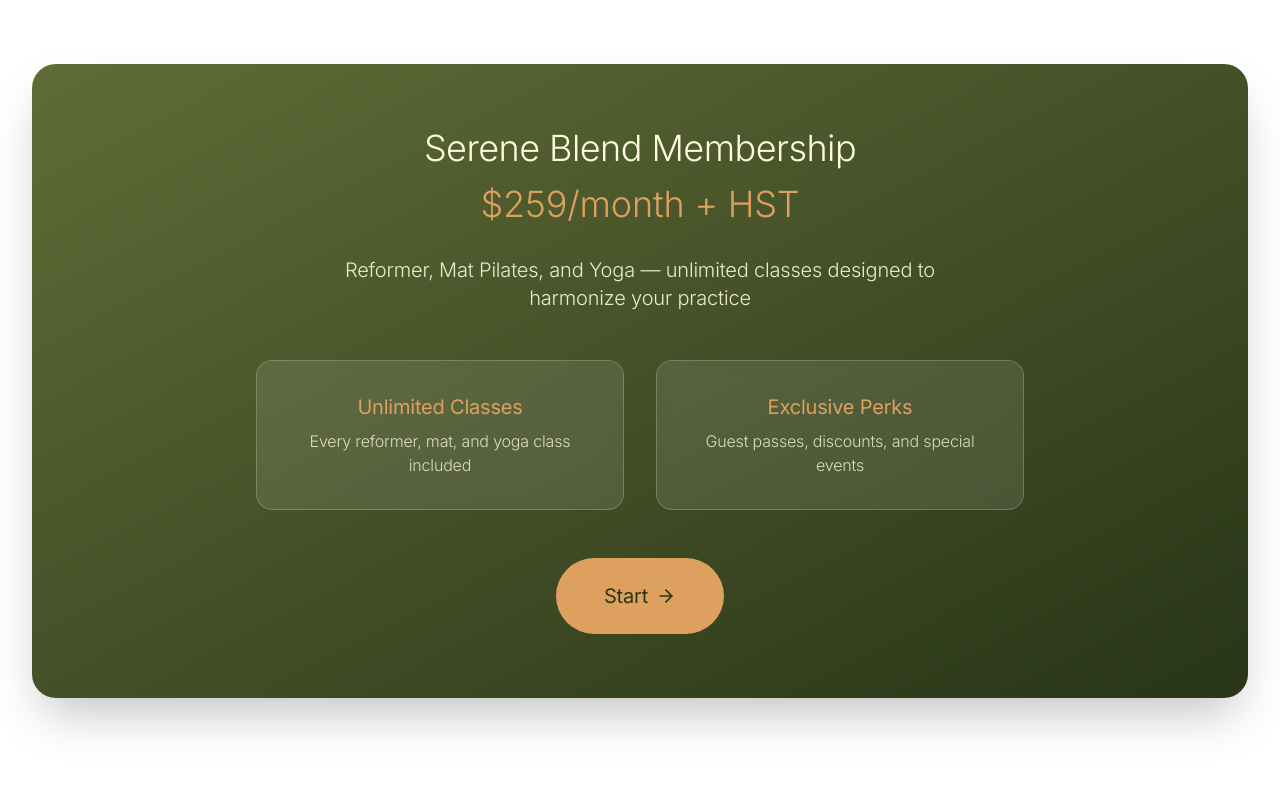
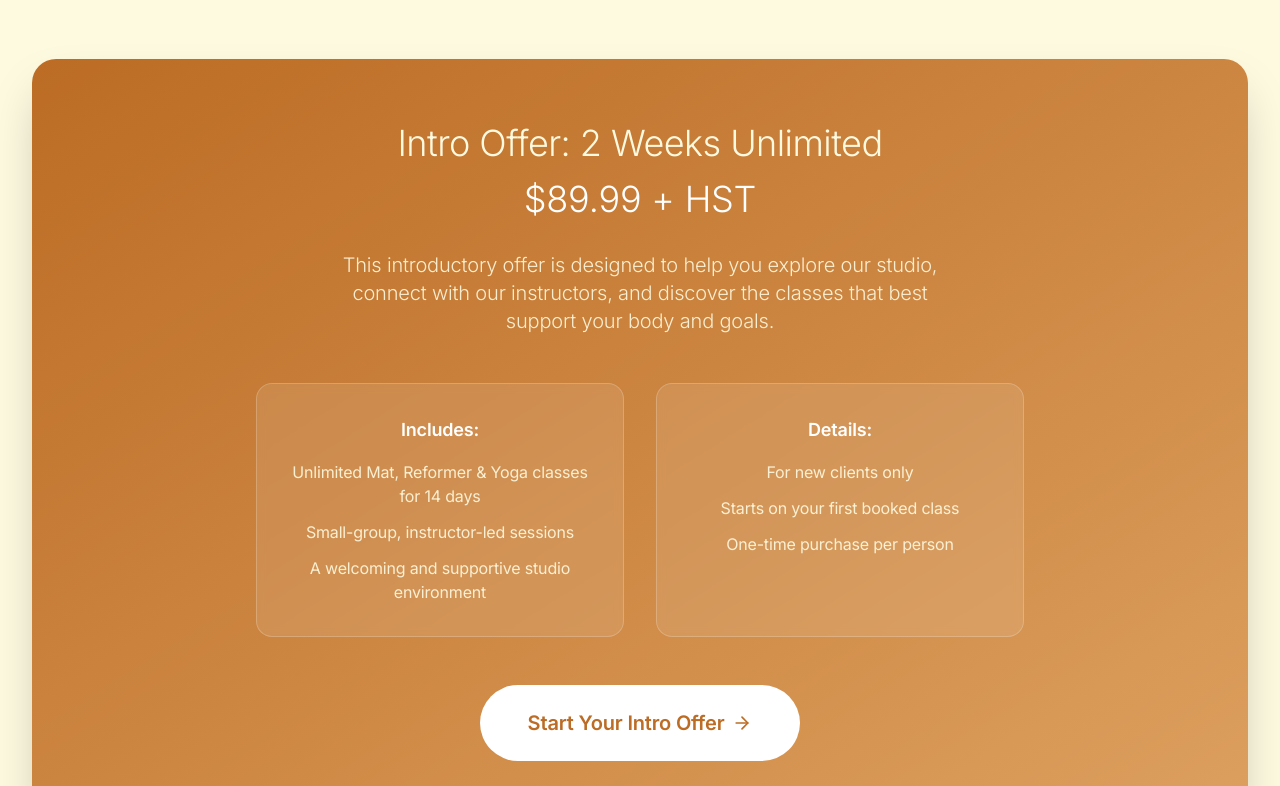
Before and after one commit to Joshuams128/SERENE-PILATES, a Next.js app: page / in a window 1280 px wide. Shown: the part 1034-1820 px from the top of the page. Built offline with nearby package versions, Linux system fonts and the light colour scheme.

Commit message:
added new intro offer

```diff
--- a/next.config.js
+++ b/next.config.js
@@ -5,6 +5,14 @@ const nextConfig = {
     deviceSizes: [640, 750, 828, 1080, 1200, 1920, 2048, 3840],
     imageSizes: [16, 32, 48, 64, 96, 128, 256, 384],
     minimumCacheTTL: 60,
+    qualities: [75, 85],
+    remotePatterns: [
+      {
+        protocol: 'https',
+        hostname: 'images.unsplash.com',
+        pathname: '/**',
+      },
+    ],
   },
   async headers() {
     return [
--- a/src/app/classes/page.tsx
+++ b/src/app/classes/page.tsx
@@ -2,6 +2,7 @@
 
 import { Clock, Users, Activity } from 'lucide-react';
 import Link from 'next/link';
+import Image from 'next/image';
 import { useState } from 'react';
 
 export default function ClassesPage() {
@@ -450,10 +451,15 @@ export default function ClassesPage() {
               className="bg-[#FEFAE0] rounded-2xl overflow-hidden shadow-md hover:shadow-xl transition-all duration-300 flex flex-col"
             >
               <div className="relative overflow-hidden group h-48">
-                <img
+                <Image
                   src={classItem.image}
                   alt={classItem.name}
-                  className="w-full h-full object-cover group-hover:scale-105 transition-transform duration-500"
+                  fill
+                  sizes="(max-width: 768px) 100vw, (max-width: 1024px) 50vw, 33vw"
+                  className="object-cover group-hover:scale-105 transition-transform duration-500"
+                  priority={index < 3}
+                  loading={index < 3 ? undefined : "lazy"}
+                  quality={85}
                 />
                 <div className="absolute top-3 left-3">
                   <span className="inline-block px-3 py-1 rounded-full bg-white/95 backdrop-blur-sm text-[#BC6C24] shadow-lg text-sm">
--- a/src/app/layout.tsx
+++ b/src/app/layout.tsx
@@ -43,6 +43,30 @@ export default function RootLayout({
 }>) {
   return (
     <html lang="en">
+      <head>
+        {/* Preload critical images for faster initial page load */}
+        <link
+          rel="preload"
+          as="image"
+          href="/assets/images/reformer.png"
+          // @ts-ignore
+          fetchPriority="high"
+        />
+        <link
+          rel="preload"
+          as="image"
+          href="/assets/images/yoga-meditation.png"
+          // @ts-ignore
+          fetchPriority="high"
+        />
+        <link
+          rel="preload"
+          as="image"
+          href="/assets/images/yoga-chakra.png"
+          // @ts-ignore
+          fetchPriority="high"
+        />
+      </head>
       <body className={inter.className}>
         <StructuredData />
         <div className="min-h-screen flex flex-col bg-[#FEFAE0]">
--- a/src/app/page.tsx
+++ b/src/app/page.tsx
@@ -1,4 +1,5 @@
 import Link from 'next/link';
+import Image from 'next/image';
 import { ArrowRight, Heart, Users, Calendar } from 'lucide-react';
 
 export default function Home() {
@@ -6,14 +7,16 @@ export default function Home() {
     <div>
       {/* Hero Section */}
       <section className="relative min-h-[500px] md:h-[700px] flex items-center justify-center overflow-hidden">
-        <div
-          className="absolute inset-0 bg-cover bg-center"
-          style={{
-            backgroundImage: `url("https://images.unsplash.com/photo-1552196527-bffef41ef674?auto=format&fit=crop&w=1600&q=80")`,
-          }}
-        >
-          <div className="absolute inset-0 bg-[#283517]/50"></div>
-        </div>
+        <Image
+          src="https://images.unsplash.com/photo-1552196527-bffef41ef674?auto=format&fit=crop&w=1600&q=80"
+          alt="Serene Pilates Studio"
+          fill
+          priority
+          quality={85}
+          sizes="100vw"
+          className="object-cover"
+        />
+        <div className="absolute inset-0 bg-[#283517]/50"></div>
         <div className="relative z-10 text-center text-[#FEFAE0] max-w-4xl px-6 py-12">
           <h1 className="mb-4 md:mb-6 text-[#FEFAE0] drop-shadow-lg text-4xl md:text-5xl lg:text-6xl">Serene Pilates</h1>
           <p className="mb-3 md:mb-4 text-xl md:text-2xl lg:text-3xl text-[rgb(254,250,224)] drop-shadow-md tracking-wide">
@@ -39,6 +42,63 @@ export default function Home() {
         </div>
       </section>
 
+      {/* Intro Offer Section */}
+      <section className="py-16 md:py-24 bg-[#FEFAE0]">
+        <div className="max-w-7xl mx-auto px-4 sm:px-6 lg:px-8">
+          <h2 className="text-center mb-6 text-[#283517] text-3xl md:text-4xl">Begin your journey with Serene Pilates.</h2>
+          <p className="text-center text-lg md:text-xl text-[#606C37] max-w-3xl mx-auto font-light px-4 leading-relaxed mb-12 md:mb-16">
+            Enjoy two weeks of unlimited Mat, Reformer, and Yoga classes and experience our signature approach to mindful movement, strength, and balance.
+          </p>
+          <div className="bg-gradient-to-br from-[#BC6C24] to-[#DDA05F] rounded-3xl p-8 md:p-12 lg:p-16 text-center text-[#FEFAE0] shadow-2xl">
+            <h2 className="mb-3 md:mb-4 text-[#FEFAE0] text-2xl md:text-3xl lg:text-4xl">Intro Offer: 2 Weeks Unlimited</h2>
+            <p className="text-2xl md:text-3xl lg:text-4xl mb-6 md:mb-8 text-white">$89.99 + HST</p>
+            <p className="text-lg md:text-xl mb-8 md:mb-12 text-[#FEFAE0]/90 font-light max-w-2xl mx-auto px-4 leading-relaxed">
+              This introductory offer is designed to help you explore our studio, connect with our instructors, and discover the classes that best support your body and goals.
+            </p>
+
+            <div className="grid grid-cols-1 md:grid-cols-2 gap-6 md:gap-8 mb-8 md:mb-12 max-w-3xl mx-auto">
+              <div className="p-6 md:p-8 bg-white/10 backdrop-blur-sm rounded-2xl border border-white/20 text-center">
+                <h3 className="mb-4 text-white text-base md:text-lg font-semibold">Includes:</h3>
+                <ul className="space-y-3 text-[#FEFAE0]/90 text-sm md:text-base">
+                  <li className="flex items-center justify-center">
+                    <span>Unlimited Mat, Reformer & Yoga classes for 14 days</span>
+                  </li>
+                  <li className="flex items-center justify-center">
+                    <span>Small-group, instructor-led sessions</span>
+                  </li>
+                  <li className="flex items-center justify-center">
+                    <span>A welcoming and supportive studio environment</span>
+                  </li>
+                </ul>
+              </div>
+              <div className="p-6 md:p-8 bg-white/10 backdrop-blur-sm rounded-2xl border border-white/20 text-center">
+                <h3 className="mb-4 text-white text-base md:text-lg font-semibold">Details:</h3>
+                <ul className="space-y-3 text-[#FEFAE0]/90 text-sm md:text-base">
+                  <li className="flex items-center justify-center">
+                    <span>For new clients only</span>
+                  </li>
+                  <li className="flex items-center justify-center">
+                    <span>Starts on your first booked class</span>
+                  </li>
+                  <li className="flex items-center justify-center">
+                    <span>One-time purchase per person</span>
+                  </li>
+                </ul>
+              </div>
+            </div>
+
+            <Link
+              href="https://link.hapana.com/index.php?route=directory/directory/buypackage&trid=NDM1NzAwMw==&ref=external&pkId=164026&login=true"
+              target="_blank"
+              rel="noopener noreferrer"
+              className="inline-flex items-center justify-center px-10 md:px-12 py-5 md:py-6 bg-white text-[#BC6C24] rounded-full hover:shadow-2xl hover:scale-105 transition-all duration-300 text-lg md:text-xl font-semibold"
+            >
+              Start Your Intro Offer <ArrowRight className="ml-2" size={20} />
+            </Link>
+          </div>
+        </div>
+      </section>
+
       {/* Serene Blend Feature Section */}
       <section className="py-16 md:py-24 bg-white">
         <div className="max-w-7xl mx-auto px-4 sm:px-6 lg:px-8">
@@ -51,7 +111,7 @@ export default function Home() {
 
           <div className="bg-gradient-to-br from-[#606C37] to-[#283517] rounded-3xl p-8 md:p-12 lg:p-16 text-center text-[#FEFAE0] shadow-2xl">
             <h2 className="mb-3 md:mb-4 text-[#FEFAE0] text-2xl md:text-3xl lg:text-4xl">Serene Blend Membership</h2>
-            <p className="text-2xl md:text-3xl lg:text-4xl mb-6 md:mb-8 text-[#DDA05F]">$259/month + HST</p>
+            <p className="text-2xl md:text-3xl lg:text-4xl mb-6 md:mb-8 text-[#DDA05F]">$299/month + HST</p>
             <p className="text-lg md:text-xl mb-8 md:mb-12 text-[#FEFAE0]/90 font-light max-w-2xl mx-auto px-4 leading-relaxed">
               Reformer, Mat Pilates, and Yoga — unlimited classes designed to harmonize your practice
             </p>
--- a/src/app/pricing/page.tsx
+++ b/src/app/pricing/page.tsx
@@ -41,7 +41,7 @@ export default function PricingPage() {
   const sereneBlendPlan = {
     name: 'Serene Blend',
     subtitle: 'Unlimited Everything',
-    price: '$259',
+    price: '$299',
     description: 'Complete access to all classes',
     features: [
       'All reformer classes included',
--- /dev/null
+++ b/src/components/OptimizedImage.tsx
@@ -0,0 +1,53 @@
+"use client";
+
+import Image from 'next/image';
+import { useState } from 'react';
+
+interface OptimizedImageProps {
+  src: string;
+  alt: string;
+  fill?: boolean;
+  width?: number;
+  height?: number;
+  priority?: boolean;
+  sizes?: string;
+  className?: string;
+  quality?: number;
+}
+
+export default function OptimizedImage({
+  src,
+  alt,
+  fill,
+  width,
+  height,
+  priority = false,
+  sizes,
+  className = '',
+  quality = 85,
+}: OptimizedImageProps) {
+  const [isLoading, setIsLoading] = useState(true);
+
+  return (
+    <div className={`relative ${fill ? 'w-full h-full' : ''}`}>
+      <Image
+        src={src}
+        alt={alt}
+        fill={fill}
+        width={!fill ? width : undefined}
+        height={!fill ? height : undefined}
+        priority={priority}
+        sizes={sizes}
+        quality={quality}
+        className={`${className} ${
+          isLoading ? 'blur-sm scale-105' : 'blur-0 scale-100'
+        } transition-all duration-500`}
+        onLoad={() => setIsLoading(false)}
+        loading={priority ? undefined : 'lazy'}
+      />
+      {isLoading && (
+        <div className="absolute inset-0 bg-[#606C37]/10 animate-pulse" />
+      )}
+    </div>
+  );
+}
```
